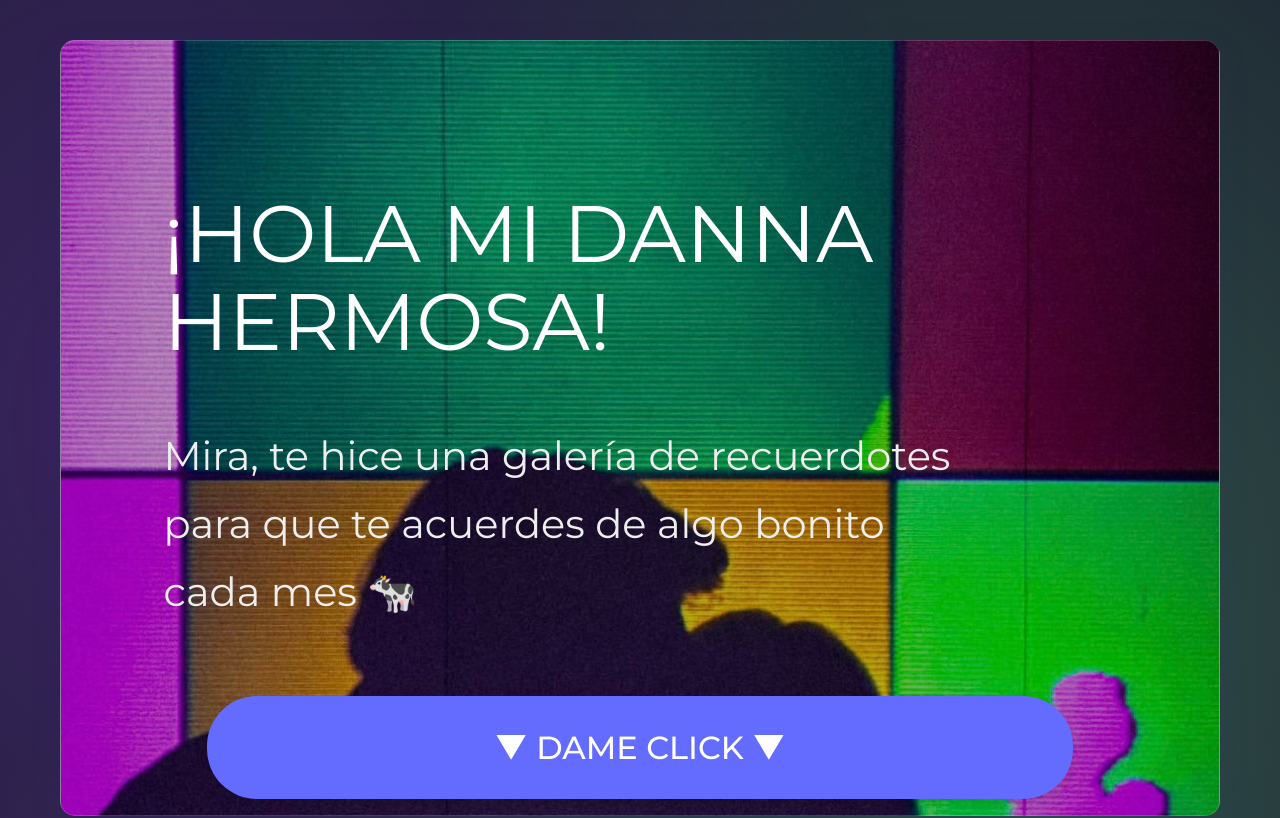
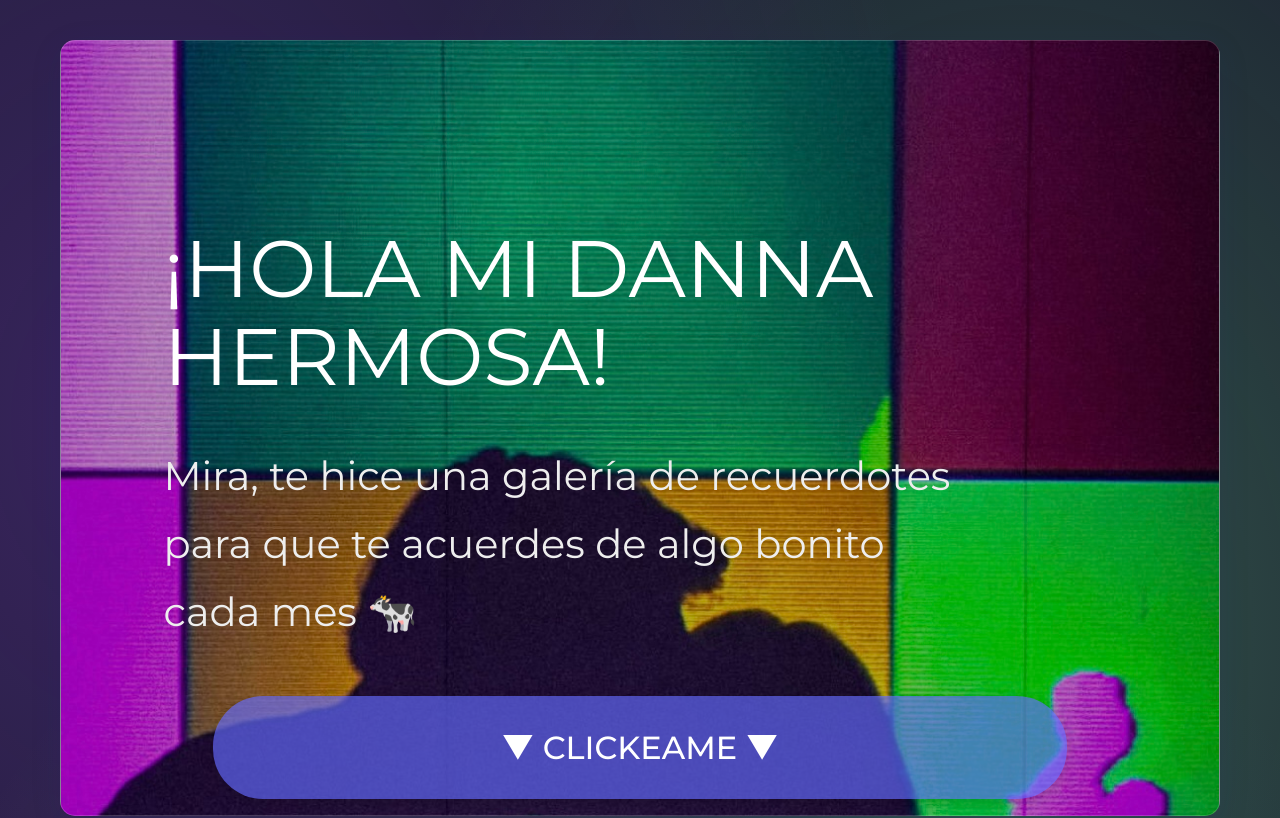
Before and after one commit to JavCan/9meses, a React (Vite) app: page / in a window 1280 px wide. Shown: the top 818 px of the page. Built offline with nearby package versions, Linux system fonts and the light colour scheme.

Commit message:
Landing page corrections

```diff
--- a/src/components/Landing.css
+++ b/src/components/Landing.css
@@ -18,7 +18,7 @@
   font-size: 5em;
   font-weight: 100;
   color: #ffffff;
-  margin-bottom: .2em;
+  margin: 0 0 1px 0;
   width: 100%; /* Asegura que ocupe el ancho para la alineación de texto */
 }
 
@@ -27,7 +27,7 @@
   color: #eeeeee;
   max-width: 85%; /* Puedes ajustar esto para controlar el ancho del subtítulo */
   line-height: 1.7;
-  margin-bottom: 1em;
+  margin-bottom: .5em;
 }
 
 /* ADD STYLES FOR THE NEW BUTTON */
@@ -36,7 +36,7 @@
   font-size: 2em; /* Ajusta según el diseño deseado */
   font-weight: 500;
   color: #fff;
-  background-color: #646cff; /* Color primario, puedes ajustarlo */
+  background-color: #646cffa7; /* Color base del botón */
   border: none;
   border-radius: 50px; /* Forma de píldora */
   cursor: pointer;
--- a/src/components/Landing.jsx
+++ b/src/components/Landing.jsx
@@ -50,7 +50,7 @@ const Landing = () => {
         whileHover={{ scale: 1.05 }}
         whileTap={{ scale: 0.95 }}
       >
-        ▼ DAME CLICK ▼
+        ▼ CLICKEAME ▼
       </motion.button>
     </motion.section>
   );
```
